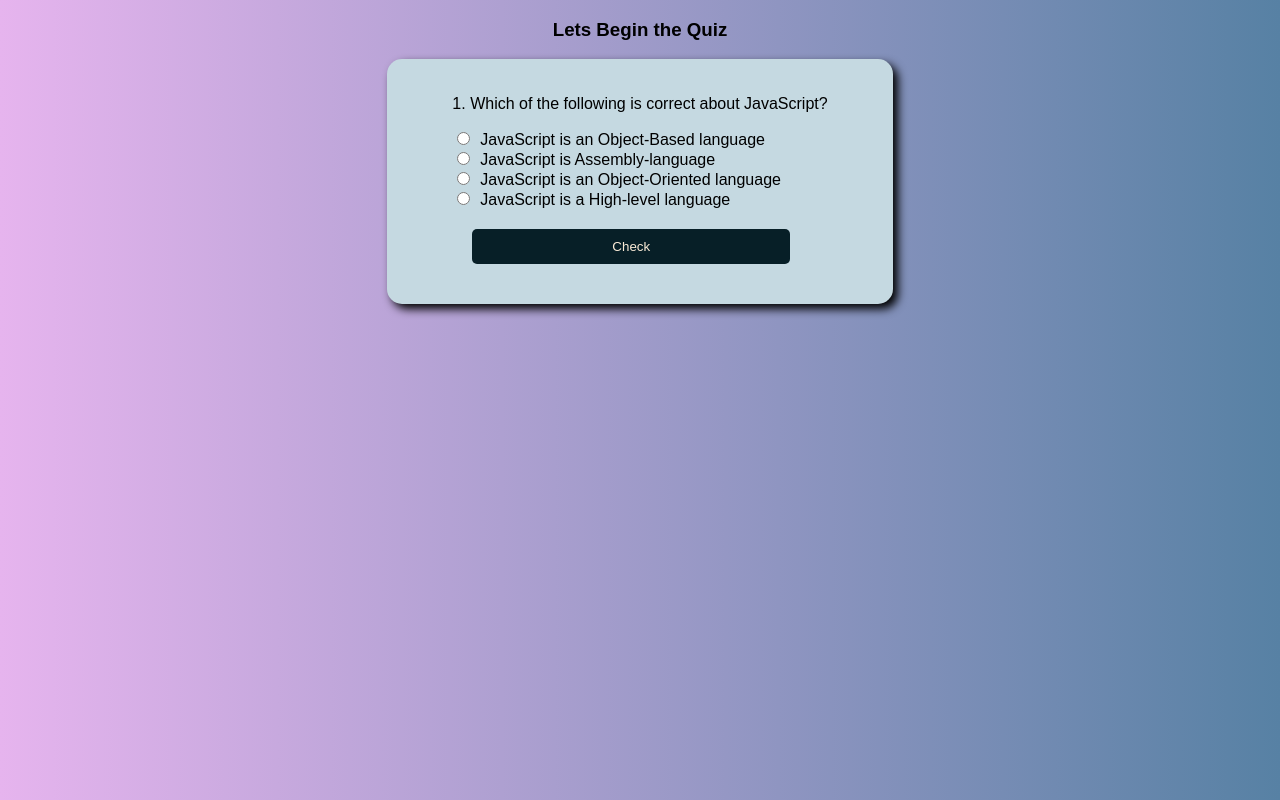
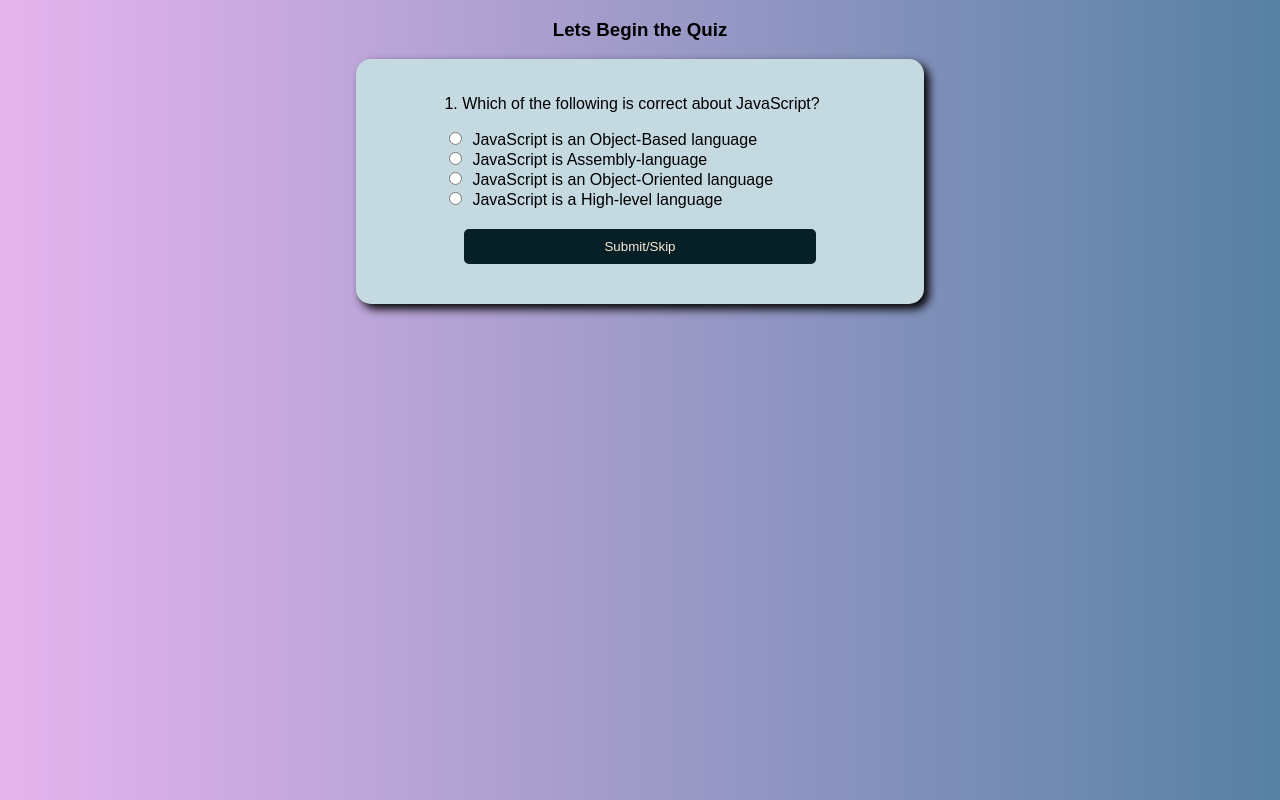
Before and after one commit to Srukhmangad/MCQs-Quiz, a plain HTML site: page index.html in a window 1280 px wide. Drawn offline with Linux system fonts and the light colour scheme.

Commit message:
Modifying butons

```diff
--- a/index.html
+++ b/index.html
@@ -30,7 +30,7 @@
         <input type="radio" name="q1" value="no"><span>JavaScript is an Object-Oriented language</span><br>
         <input type="radio" name="q1"  value="no"><span>JavaScript is a High-level language</span><br>
 
-          <button id="check1" class="btn" style="display:block">Check</button>
+          <button id="check1" class="btn" style="display:block">Submit/Skip</button>
           <button id="next1" class="btn" style="display:none">Next</button>
 
 
@@ -47,7 +47,7 @@
         <input type="radio" name="q2" value="no"><span>Number type</span><br>
         <input type="radio" name="q2" value="yes"><span>All of the mentioned</span><br>
 
-          <button id="check2" class="btn" style="display:block">Check</button>
+          <button id="check2" class="btn" style="display:block">Submit/Skip</button>
           <button id="next2" class="btn" style="display:none">Next</button>
 
 
@@ -63,7 +63,7 @@
         <input type="radio" name="q3" value="no"><span>Change the server location</span><br>
         <input type="radio" name="q3" value="no"><span>Performs handling of exceptions and occurrences</span><br>
 
-          <button id="check3" class="btn" style="display:block">Check</button>
+          <button id="check3" class="btn" style="display:block">Submit/Skip</button>
           <button id="next3" class="btn" style="display:none">Next</button>
 
 
@@ -77,7 +77,7 @@
         <input type="radio" name="q4" value="no"><span>Cocoa JS</span><br>
         <input type="radio" name="q4" value="yes"><span>jQuery</span><br>
 
-          <button id="check4" class="btn" class="btn" style="display:block">Check</button>
+          <button id="check4" class="btn" class="btn" style="display:block">Submit/Skip</button>
           <button id="next4" class="btn" style="display:none">Next</button>
 
 
@@ -90,7 +90,7 @@
         <input type="radio" name="q5" value="no"><span>init</span><br>
         <input type="radio" name="q5" value="no"><span>void</span><br>
 
-          <button id="check5" class="btn" style="display:block">Check</button>
+          <button id="check5" class="btn" style="display:block">Submit/Skip</button>
           <button id="next5" class="btn" style="display:none">Next</button>
 
 
--- a/script.js
+++ b/script.js
@@ -39,12 +39,13 @@ function nextQuestion(){
   }
 }
 function output(){
-  if(x>=75){
-    document.getElementById("finalresults").innerHTML =`You passed. You scored ${x}%`;
+  if(x>=60){
+    document.getElementById("finalresults").innerHTML =`You passed. You've scored ${x}%`;
     document.getElementById("imageid1").style.display = "block";
+    document.getElementById("tryAgain").style.display = "block";
   }
   else{
-    document.getElementById("finalresults").innerHTML =`You failed. Minimum criteria for passing is 75%`;
+    document.getElementById("finalresults").innerHTML =`You failed. Minimum criteria for passing is 60%`;
     document.getElementById("imageid2").style.display = "block";
     document.getElementById("tryAgain").style.display = "block";
   }
--- a/style.css
+++ b/style.css
@@ -35,7 +35,7 @@ h5{
   justify-content: center;
   align-items: center;
   margin: auto;
-  width: 40%;
+  width: 45%;
   border-radius: 15px;
 
   box-shadow: 5px 5px 10px black;
```
